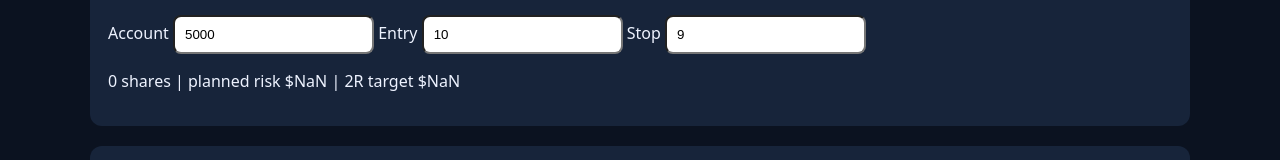
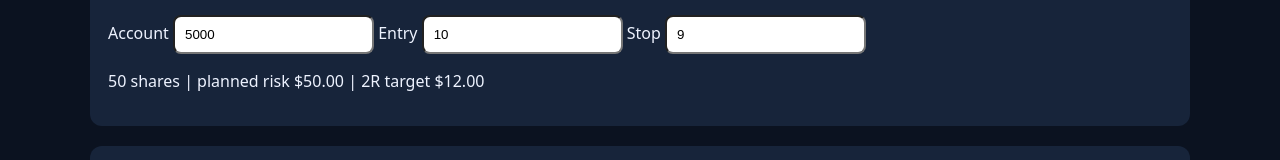
Before and after one commit to sjar1/swing-trading-radar, a plain HTML site: page docs/index.html in a window 1280 px wide. Shown: the part 718-878 px from the top of the page. Drawn offline with Linux system fonts and the light colour scheme.

Commit message:
Fix position calculator NaN by using explicit DOM inputs and validating values

```diff
--- a/docs/index.html
+++ b/docs/index.html
@@ -1,4 +1,18 @@
 <!doctype html><html lang="en"><head><meta charset="utf-8"><meta name="viewport" content="width=device-width,initial-scale=1"><title>Trading Radar</title><style>body{font:16px system-ui;background:#0b1220;color:#eef3ff;max-width:1100px;margin:auto;padding:24px}h1{margin-bottom:0}.muted{color:#a9b7cf}table{width:100%;border-collapse:collapse}td,th{padding:12px;text-align:left;border-bottom:1px solid #344258}th{color:#a9b7cf}button,input{padding:10px;border-radius:8px}.panel{background:#17243a;padding:18px;border-radius:12px;margin:20px 0;overflow:auto}.warn{color:#fbbf24}</style></head><body><h1>Trading Radar</h1><p class="muted">Research signals only • No broker execution • Not investment advice</p><div class="panel"><h2>Signals</h2><p id="updated" class="muted">Loading...</p><table><thead><tr><th>Ticker</th><th>Strategy</th><th>Score</th><th>Price</th><th>Relative volume</th><th>Status</th></tr></thead><tbody id="rows"></tbody></table></div><div class="panel"><h2>Position calculator</h2><p>Account <input id="equity" type="number" value="5000"> Entry <input id="entry" type="number" value="10" step=".01"> Stop <input id="stop" type="number" value="9" step=".01"></p><p id="calc"></p></div><div class="panel"><h2>History</h2><p id="history" class="muted">Loading...</p></div><p class="warn">Verified catalyst and short-interest inputs are not yet available; reversal and squeeze signals are disabled. Do not treat ranking scores as probabilities.</p><script>
 async function load(){try{let d=await(await fetch('data/signals.json?'+Date.now())).json();document.getElementById('updated').textContent='Last scan: '+d.generated_at;document.getElementById('rows').innerHTML=d.signals.map(x=>'<tr><td>'+x.ticker+'</td><td>'+x.strategy+'</td><td>'+x.score+'</td><td>$'+x.price+'</td><td>'+x.rvol+'x</td><td>'+(x.qualified?'Qualified':'Watch')+'</td></tr>').join('')||'<tr><td colspan="6">No qualifying tickers</td></tr>'}catch(e){document.getElementById('updated').textContent='No scan data yet; run workflow first.'}try{let h=await(await fetch('data/history.json?'+Date.now())).json();document.getElementById('history').textContent=h.length+' daily score snapshots saved'}catch(e){document.getElementById('history').textContent='No historical snapshots yet.'}}
-function calc(){let a=+equity.value,e=+entry.value,s=+stop.value;let n=a>0&&e>0&&s>=0&&s<e?Math.floor(Math.min(a*.01/(e-s),a*.25/e)):0;document.getElementById('calc').textContent=n+' shares | planned risk $'+(n*(e-s)).toFixed(2)+' | 2R target $'+(e+2*(e-s)).toFixed(2)}
+function calc(){
+  const a=Number(document.getElementById('equity').value);
+  const e=Number(document.getElementById('entry').value);
+  const stopPrice=Number(document.getElementById('stop').value);
+  const output=document.getElementById('calc');
+  if (![a,e,stopPrice].every(Number.isFinite) || a<=0 || e<=0 || stopPrice<0 || stopPrice>=e) {
+    output.textContent='Enter a positive account balance and entry price, with stop below entry.';
+    return;
+  }
+  const perShareRisk=e-stopPrice;
+  const shares=Math.max(0,Math.floor(Math.min(a*0.01/perShareRisk,a*0.25/e)));
+  const plannedRisk=shares*perShareRisk;
+  const target=e+2*perShareRisk;
+  output.textContent=shares+' shares | planned risk $'+plannedRisk.toFixed(2)+' | 2R target $'+target.toFixed(2);
+}
 ['equity','entry','stop'].forEach(id=>document.getElementById(id).addEventListener('input',calc));calc();load();</script></body></html>
```
